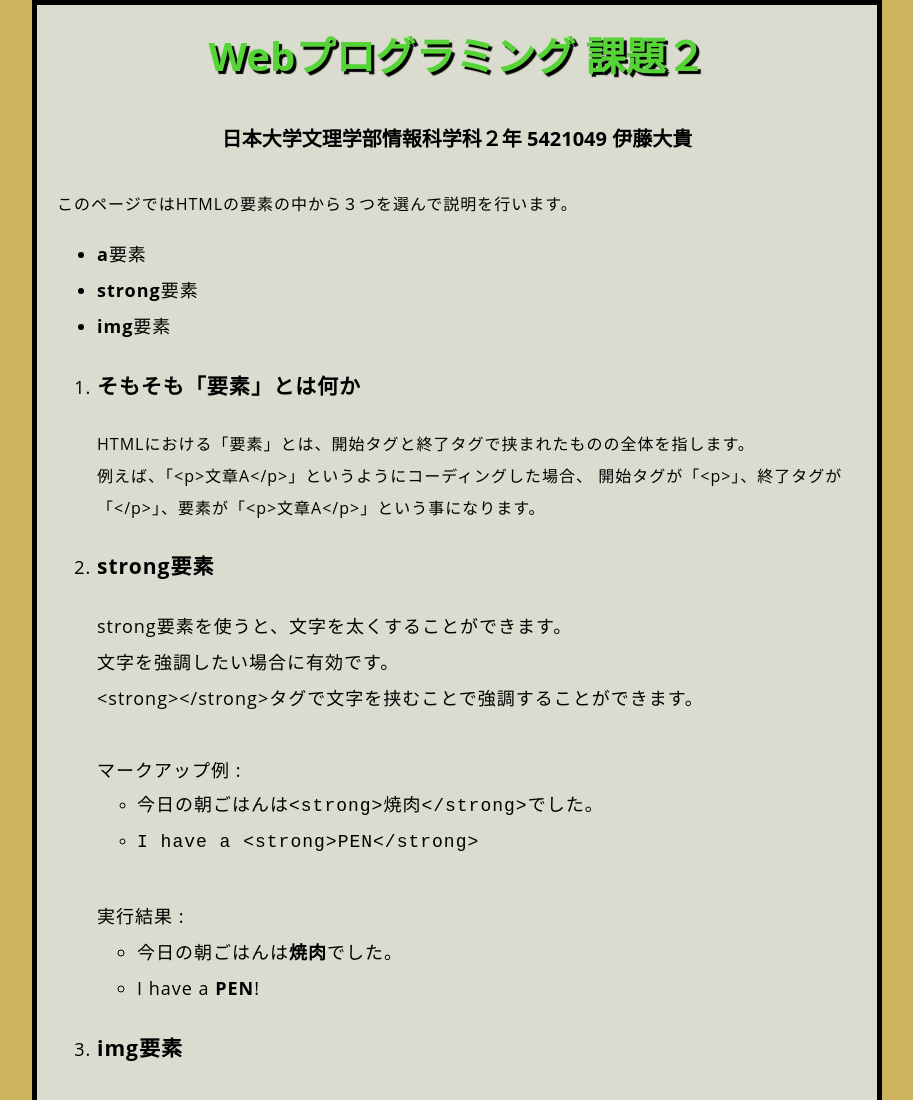
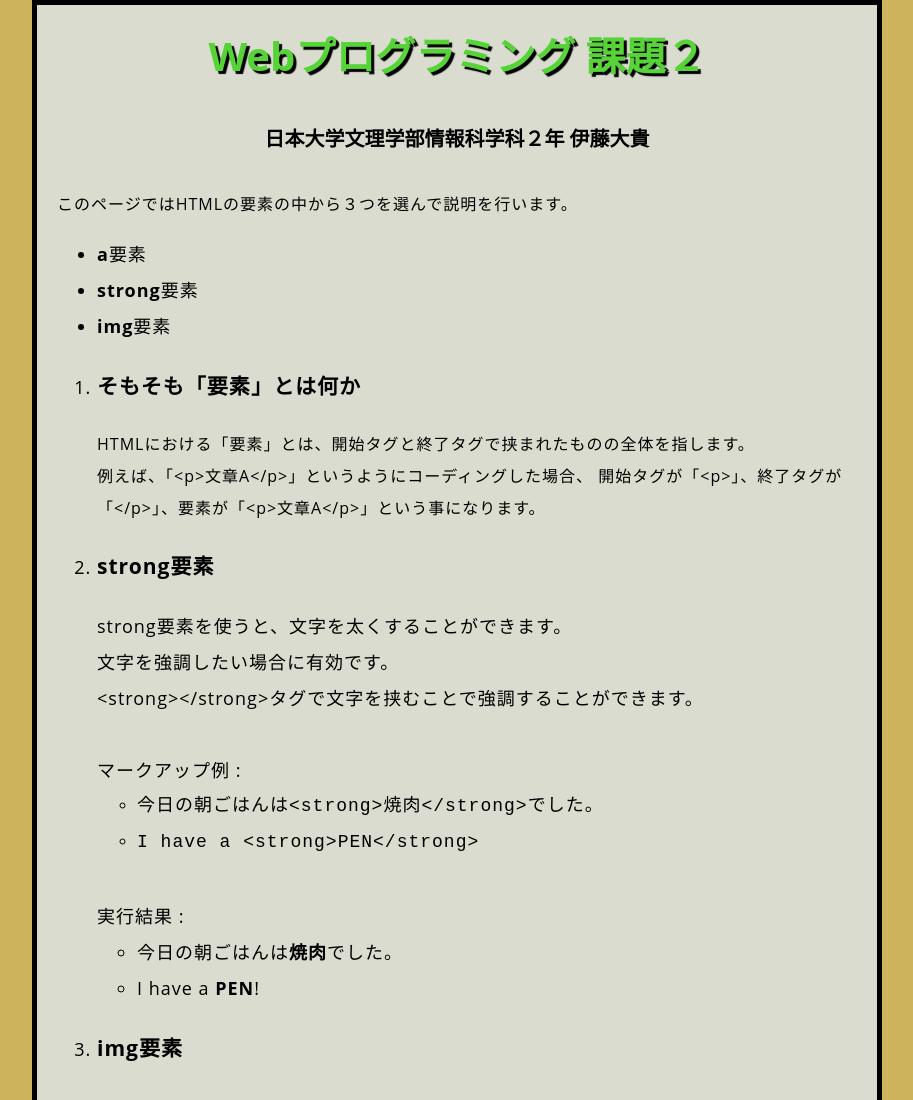
Before and after one commit to TTTTTaiki/kadai2, a plain HTML site: page index.html in a window 1280 px wide. Shown: the top 1100 px of the page, without its empty margins (183-1096 px from the left). Drawn offline with Linux system fonts and the light colour scheme.

Commit message:
Update index.html

```diff
--- a/index.html
+++ b/index.html
@@ -10,7 +10,7 @@
 
 <body>
   <h1>Webプログラミング 課題２</h1>
-  <h2>日本大学文理学部情報科学科２年 5421049 伊藤大貴</h2>
+  <h2>日本大学文理学部情報科学科２年  伊藤大貴</h2>
   <p>このページではHTMLの要素の中から３つを選んで説明を行います。</p>
   <ul>
     <li><strong>a</strong>要素</li>
```
